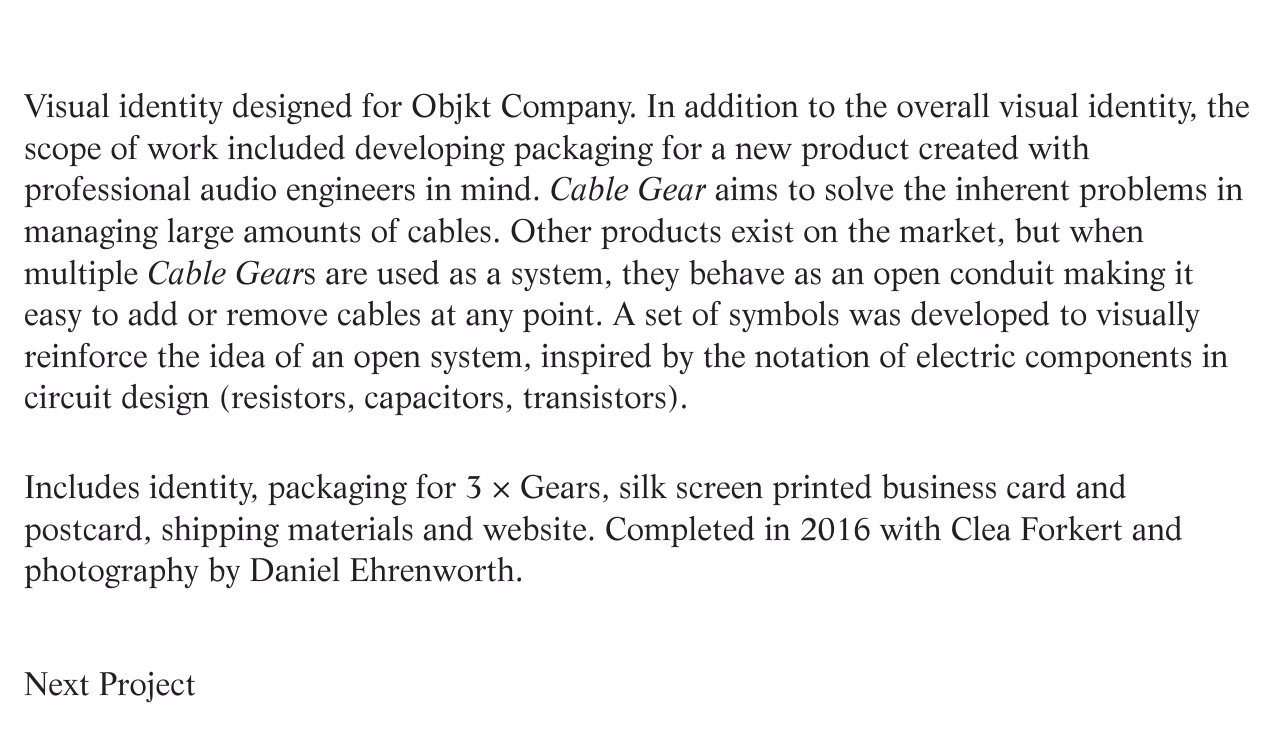
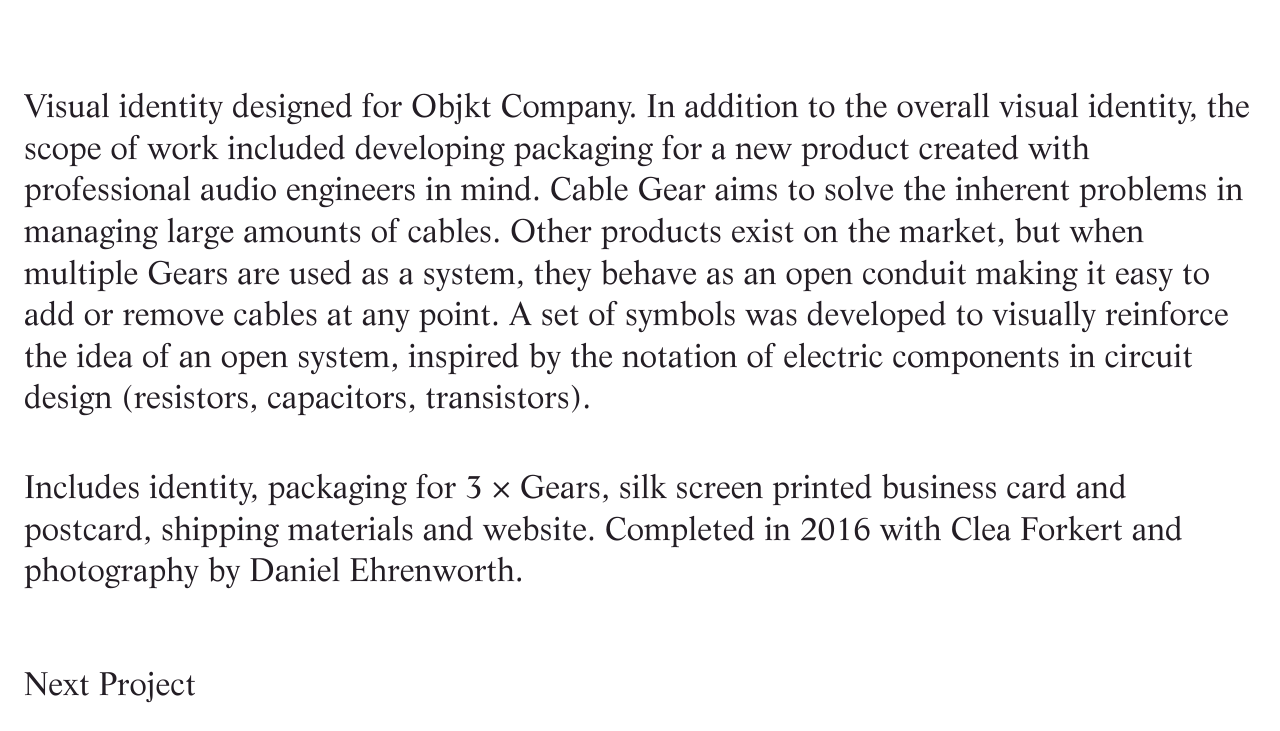
Before and after one commit to studio-cartogram/studioself, a Jekyll site: the page built from _projects/objkt-company.markdown, in a window 1280 px wide and 900 px high, scrolled down 6091 px, cut to the strip 169-900 px from the top of the window. Built offline with Jekyll 4.4.1, drawn with Linux system fonts in a browser that asks for light colours.

Commit message:
Updated Objkt Company

```diff
--- a/_projects/objkt-company.markdown
+++ b/_projects/objkt-company.markdown
@@ -18,6 +18,6 @@
 - "/uploads/OBJKT_9.jpg"
 ---
 
-Visual identity designed for Objkt Company. In addition to the overall visual identity, the scope of work included developing packaging for a new product created with professional audio engineers in mind. *Cable Gear* aims to solve the inherent problems in managing large amounts of cables. Other products exist on the market, but when multiple *Cable Gear*s are used as a system, they behave as an open conduit making it easy to add or remove cables at any point. A set of symbols was developed to visually reinforce the idea of an open system, inspired by the notation of electric components in circuit design (resistors, capacitors, transistors).
+Visual identity designed for Objkt Company. In addition to the overall visual identity, the scope of work included developing packaging for a new product created with professional audio engineers in mind. Cable Gear aims to solve the inherent problems in managing large amounts of cables. Other products exist on the market, but when multiple Gears are used as a system, they behave as an open conduit making it easy to add or remove cables at any point. A set of symbols was developed to visually reinforce the idea of an open system, inspired by the notation of electric components in circuit design (resistors, capacitors, transistors).
 
 Includes identity, packaging for 3 × Gears, silk screen printed business card and postcard, shipping materials and website. Completed in 2016 with Clea Forkert and photography by Daniel Ehrenworth.
```
